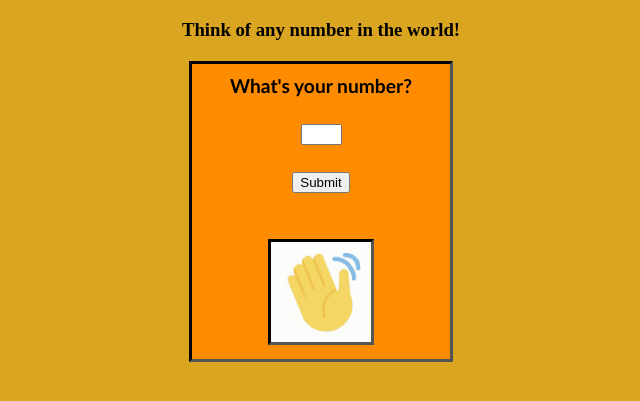
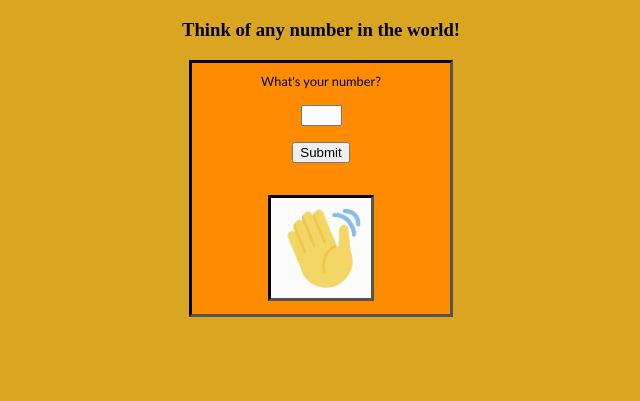
Before and after one commit to Rodas-Nega/ICS2O-Unit6-02-HTML, a plain HTML site: page index.html in a window 1280 px wide. Shown: the part 61-462 px from the top of the page, without its empty margins (319-959 px from the left). Drawn offline with Linux system fonts and the light colour scheme.

Commit message:
Fixing errors.

```diff
--- a/index.html
+++ b/index.html
@@ -11,7 +11,7 @@
   </head>
   <body>
     <h1 style="text-align:center;">Hello, World!</h1>
-    <h3 style="text-align:center;">Think of any number in the world!<h2>
+    <h3 style="text-align:center;">Think of any number in the world!</h3>
     <form>
       <label for="whole-number">What's your number?</label>
       <br>
--- a/script.js
+++ b/script.js
@@ -1,17 +1,17 @@
-"use strict";
+'use strict'
 
 document.getElementById('whole-number').addEventListener('click', displayInteger)
 
 function displayInteger () {
-  let number = document.getElementById('whole-number').value;
+  const number = document.getElementById('whole-number').value
   // the modulus is to make the program to detect decimals.
   if (number % 1) {
-    alert("Eh, maybe stray away from decimals.")
+  alert('Eh, maybe stray away from decimals.')
   // the <= symbol is used to detect negatives.
   } else if (number <= 0) {
-      alert("Your number is a negative.")
+    alert('Your number is a negative.')
   // the >= symbol is used to detect positives.
   } else if (number >= 0) {
-      alert("Your number is a positive.")
+    alert('Your number is a positive.')
   }
 }
--- a/style.css
+++ b/style.css
@@ -10,7 +10,7 @@ img {
 form {
   text-align: center;
   background-color: darkorange;
-  font-family: Calibri;
+  font-family: 'Gill Sans', 'Gill Sans MT', Calibri, 'Trebuchet MS', sans-serif;
   font-size: 80%;
   border-style: inset;
   border-color: black;
```
